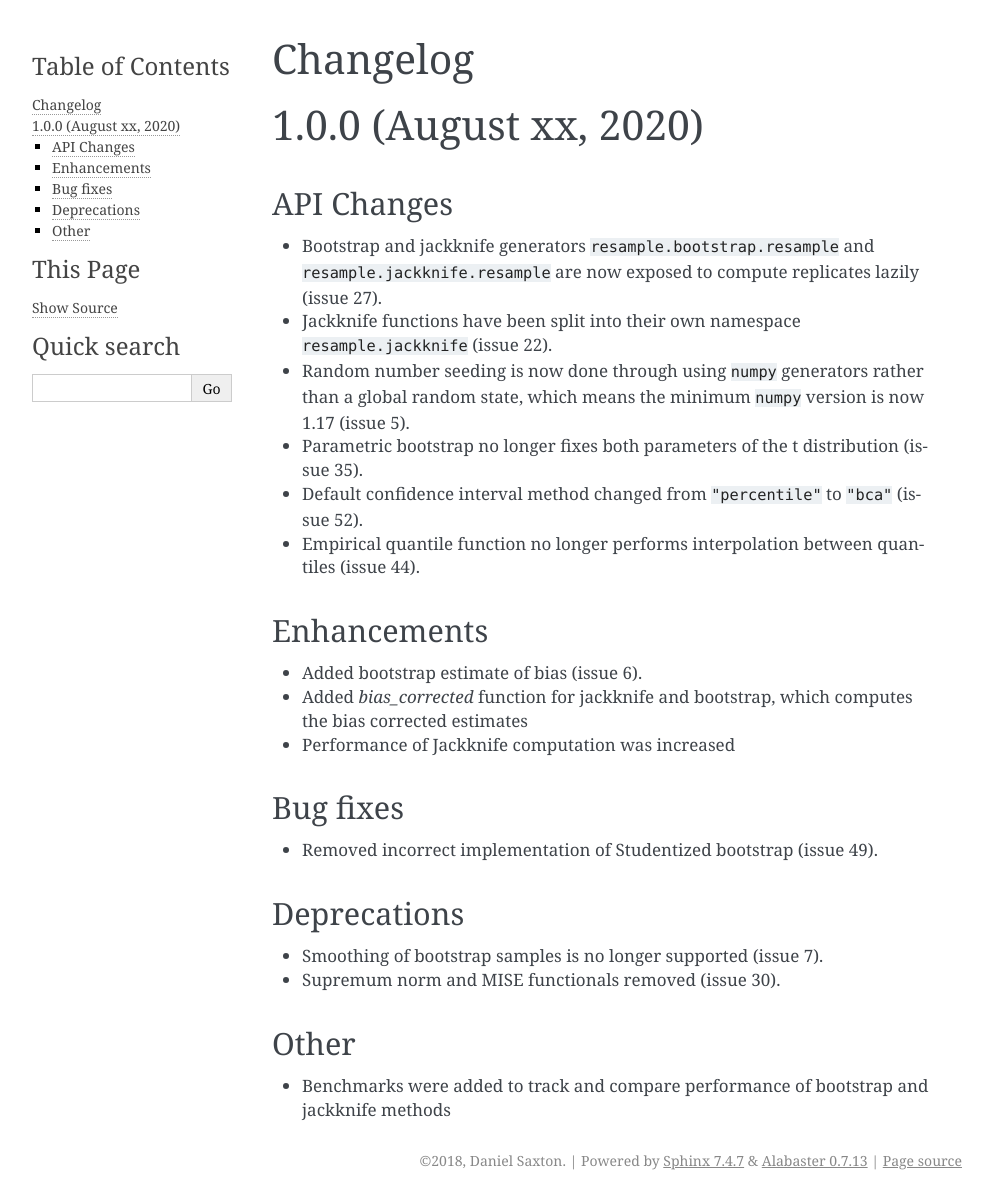
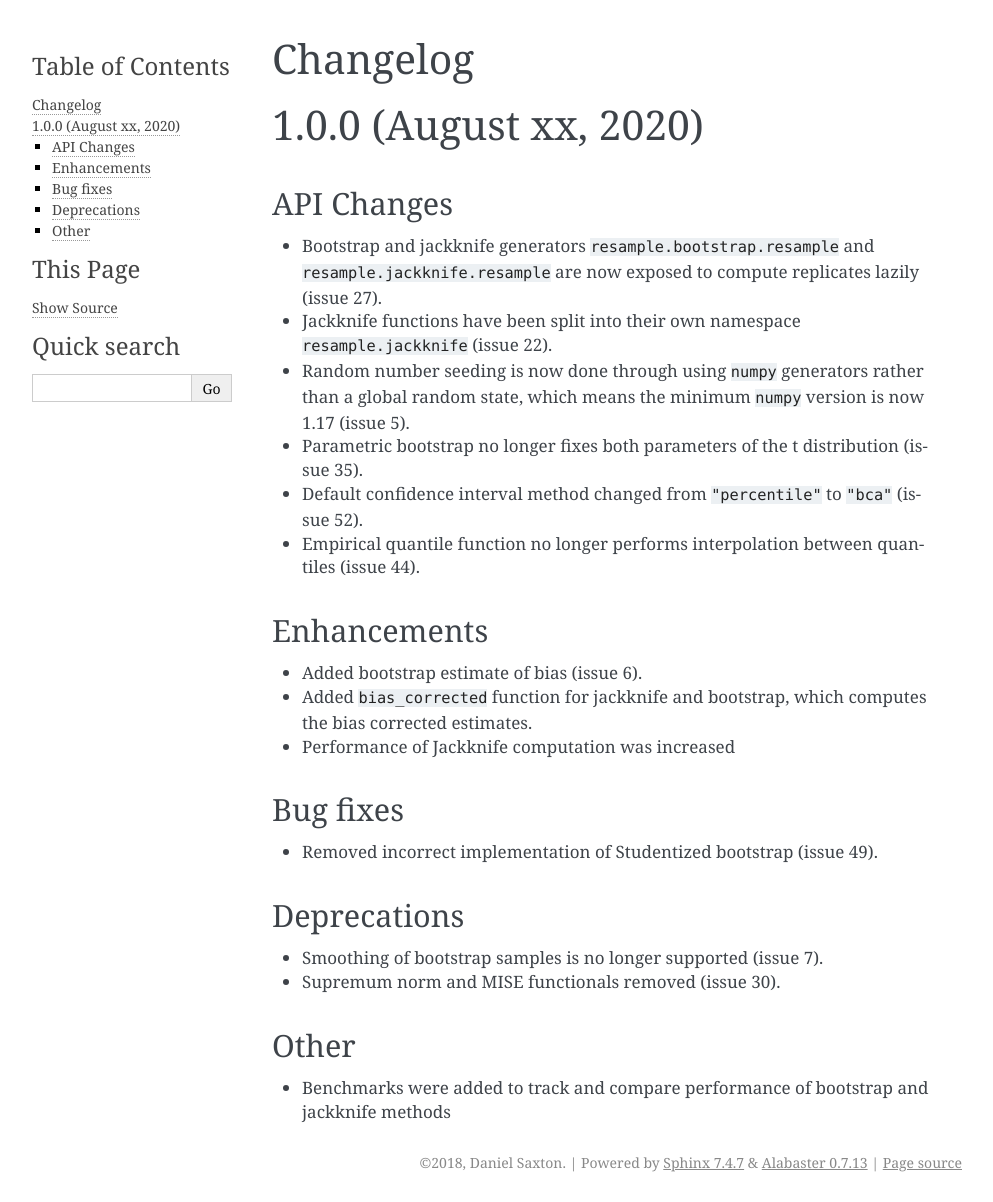
Before and after one commit to scikit-hep/resample, a Sphinx documentation site: the page built from doc/changelog.rst, in a window 1280 px wide. Shown: the whole page, without its empty margins (148-1141 px from the left). Built offline with Sphinx 7.4.7, drawn with Linux system fonts in a browser that asks for light colours.

```diff
--- a/doc/changelog.rst
+++ b/doc/changelog.rst
@@ -18,7 +18,7 @@ Enhancements
 ------------
 
 - Added bootstrap estimate of bias (issue 6).
-- Added `bias_corrected` function for jackknife and bootstrap, which computes the bias corrected estimates
+- Added ``bias_corrected`` function for jackknife and bootstrap, which computes the bias corrected estimates.
 - Performance of Jackknife computation was increased
 
 Bug fixes
```
